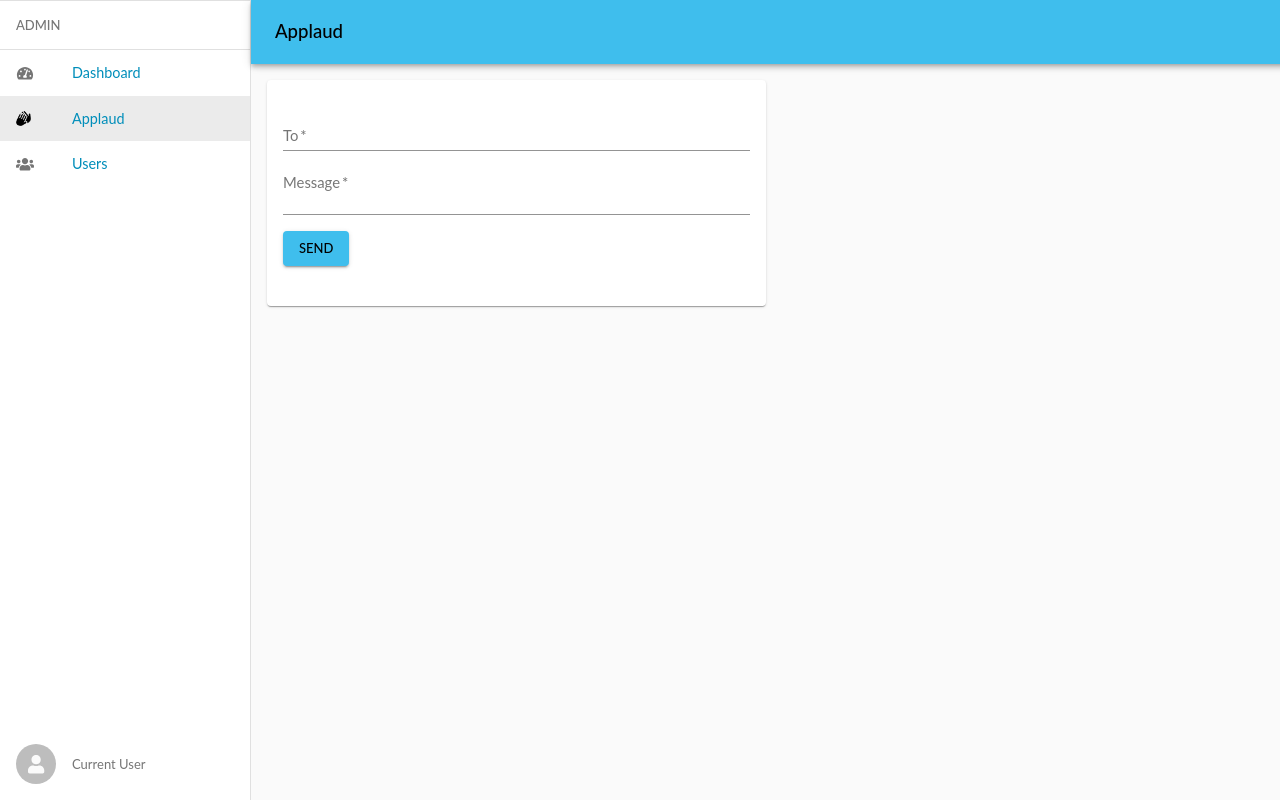
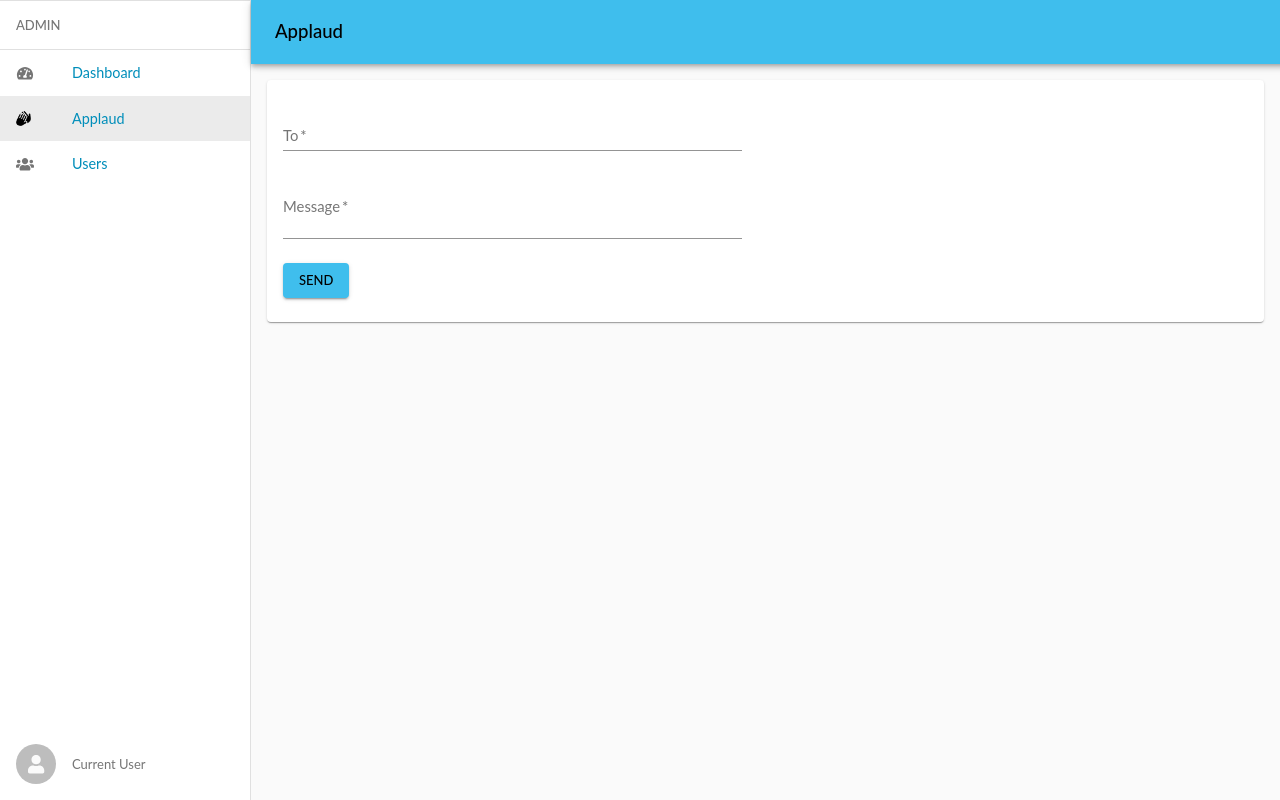
Before and after one commit to mehulcse/applaud, a React (Create React App) app in the folder packages/applaud-ui/: page /applaud in a window 1280 px wide. Built offline with nearby package versions, Linux system fonts and the light colour scheme; no server answers.

Commit message:
add grid to details form

```diff
--- a/packages/applaud-ui/src/routes/applaud/applaud-details.tsx
+++ b/packages/applaud-ui/src/routes/applaud/applaud-details.tsx
@@ -4,14 +4,17 @@ import {Grid, TextField, Button, Box } from "@material-ui/core";
 
 function ApplaudDetails() {
     return (
-        <Grid xs={6}>
         <PaperBox>
             <form className="applaud-details" noValidate autoComplete="off">
+                <Grid container spacing={3} xs={6}>
+                    <Grid item xs={12}>
                         <TextField
                             label="To"
                             fullWidth
                             required
                         />
+                    </Grid>
+                    <Grid item xs={12}>
                         <TextField
                             label="Message"
                             multiline
@@ -19,17 +22,18 @@ function ApplaudDetails() {
                             required
                             rows="2"
                         />
-                    <Box marginY={2}>
+                    </Grid>
+                    <Grid item>
                         <Button
                             variant="contained"
                             color="primary"
                         >
                             Send
                         </Button>
-                    </Box>
+                    </Grid>
+                </Grid>
             </form>
         </PaperBox>
-        </Grid>
     );
 }
 
```
Lines whose indentation alone changed are shown as unchanged.
